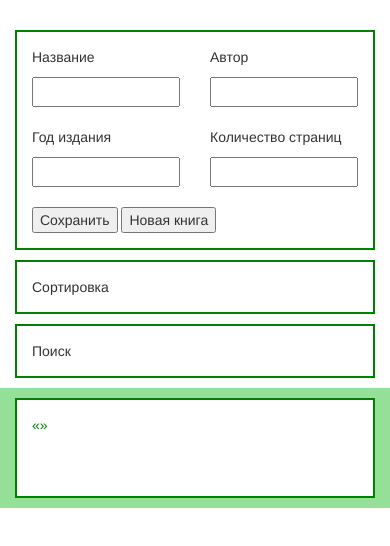
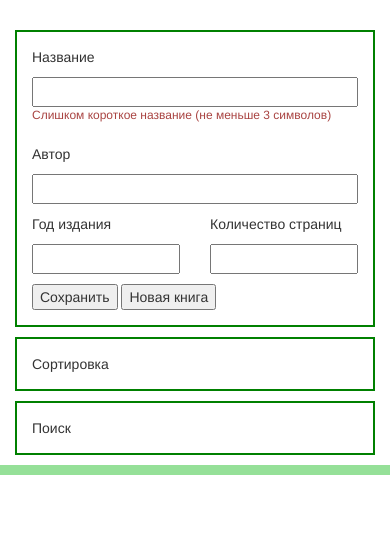
Before and after one commit to MaligynK/jquery_library, a plain HTML site: page index.html in a window 390 px wide. Both pictures are taken after a click on the button "Сохранить". Drawn offline with Linux system fonts and the light colour scheme.

Commit message:
Комментарии и валидация

```diff
--- a/index.html
+++ b/index.html
@@ -21,29 +21,33 @@
 
                     <div class="row">
 
-                        <div class="col-xs-6 col-sm-12 col-md-12 col-lg-12">
-                            <div class="mkj-view-elem">
+                        <div class="col-xs-12 col-sm-12 col-md-12 col-lg-12">
+                            <div class="mkj-view-elem mkj-view-name">
                                 <p>Название</p>
                                 <input id="mkj_book_name" type="text">
+                                <p class="text-danger">Слишком короткое название (не меньше 3 символов)</p>
+                            </div>
+                        </div>
+                        <div class="col-xs-12 col-sm-12 col-md-12 col-lg-12">
+                            <div class="mkj-view-elem mkj-view-author">
+                                <p>Автор</p>
+                                <input id="mkj_book_author" type="text">
+                                <p class="text-danger">Слишком короткое имя автора (не меньше 4 символов)</p>
                             </div>
                         </div>
                         <div class="col-xs-6 col-sm-12 col-md-12 col-lg-12">
-                            <div class="mkj-view-elem">
-                                <p>Автор</p>
-                                <input id="mkj_book_author" type="text">
-                            </div>
-                        </div>
-                        <div class="col-xs-6 col-sm-12 col-md-12 col-lg-12">
-                            <div class="mkj-view-elem">
+                            <div class="mkj-view-elem mkj-view-date">
                                 <p>Год издания</p>
                                 <input id="mkj_book_date" type="number" step="1" min="0">
+                                <p class="text-danger">Введите корректную дату</p>
                             </div>
                         </div>
 
                         <div class="col-xs-6 col-sm-12 col-md-12 col-lg-12">
-                            <div class="mkj-view-elem">
+                            <div class="mkj-view-elem mkj-view-pages">
                                 <p>Количество страниц</p>
                                 <input id="mkj_book_pages" type="number" step="1" min="1">
+                                <p class="text-danger">Количество страниц не мошен быть отрицательным или дробным</p>
                             </div>
                         </div>
 
--- a/index_script.js
+++ b/index_script.js
@@ -1,23 +1,28 @@
 'use strict';
 
-let HTML_ID = 'mkj_book_elem_';
+// для генерации идентификаторов
 let current_index = 1;
+// книга выбранная для редактирования
 let current_book;
+// список объектов Book
 let books = [];
+// список данных для сохранения в localStorage
 let books_data = [];
 
 
+// Обеъкт книги с сылкой на DOM-элемент
 class Book {
 
     html_id(){
+        // id DOM-элемента
         return 'mkj_book_elem_' + this._id;
     }
-
     get id(){
+        // id объекта
         return this._id;
     }
-
     get json_data(){
+        // информация, которую сохраняем в localStorage
         return {
             id: this._id,
             name: this._name,
@@ -26,22 +31,27 @@ class Book {
             date: this._date
         }
     }
-
     edit(){
+        // редактирование книги
+        // делаем ее текущей
         current_book = this;
+        // вставляем данные в форму редактирования
         $('#mkj_book_name').val(this._name);
         $('#mkj_book_author').val(this._author);
         $('#mkj_book_pages').val(this._pages);
         $('#mkj_book_date').val(this._date);
     }
-
     remove(){
+        // удаление книги
         let html_block = this._html_elem.find('.mkj-block');
+        // отписываемся от всего (не уверен в необходимости)
         html_block.find('.mkj-edit').off('click');
         html_block.find('.mkj-remove').off('click');
         html_block.off('mouseleave');
         html_block.off('mouseenter');
+        // удаление DOM-элемента
         this._html_elem.remove();
+        // удаление из сохраняемой информации
         for(let i=0; i<books_data.length; i++){
             if(this._id == books_data[i].id){
                 books_data.splice(i, 1);
@@ -49,6 +59,7 @@ class Book {
                 break;
             }
         }
+        // удаление из списка книг
         for(let i=0; i<books.length; i++){
             if(this._id == books[i].id){
                 books.splice(i, 1);
@@ -56,14 +67,15 @@ class Book {
             }
         }
         if(this == current_book){
-            console.log('!!!!!!cur_del')
+            // книга была на редактировании, удаляем
             current_book = undefined;
+            //TODO: нужно ли очистить форму при этом?
         }
     }
 
     constructor(id, name, author, date, pages) {
         this._id = id;
-
+        // создание DOM-элемента
         this._html_elem = $(
             '<div class="col-xs-12 col-sm-6 col-md-6 col-lg-6 mkj-book-elem">' +
                 '<div class="mkj-block">' +
@@ -79,11 +91,8 @@ class Book {
                 '</div>' +
             '</div>'
         );
-
         this._html_elem.attr('id', this.html_id(id));
         $('#mkj_book_container').append(this._html_elem);
-
-
 
         let html_block = this._html_elem.find('.mkj-block');
         html_block.find('.mkj-edit').on('click', ()=>{
@@ -95,7 +104,7 @@ class Book {
             return false;
         });
         // при помощи html_block производим замыкание функции
-        // можно конечно заменить на $(event.target), но зачем
+        // можно, конечно, заменить на $(event.target), но не вижу смысла
         html_block.mouseenter(function(event){
             html_block.find('.mkj-edit').show();
             html_block.find('.mkj-remove').show();
@@ -105,14 +114,17 @@ class Book {
             html_block.find('.mkj-remove').hide();
         });
 
+        // присваиваем значения
         this.set_data(name, author, date, pages);
     }
 
     set_data(name, author, date, pages){
+        // присваиваем значения
         this._name = name;
         this._author = author;
         this._date = date;
         this._pages = pages;
+        // подставляем в DOM-элемент
         this._html_elem.find('.mkj-book-title').text('«' + name + '»');
         this._html_elem.find('.mkj-book-author').text(author);
         this._html_elem.find('.mkj-book-date').text(date);
@@ -120,15 +132,61 @@ class Book {
 
 }
 
+let check_book_eroors = function () {
+    // проверяем данные в редактируемой книге на ошибки
+    // возвращает true, если ошибки есть
+    let current_date = new Date();
+    let error = false;
+    let error_name = $('.mkj-view-name .text-danger');
+    let error_author = $('.mkj-view-author .text-danger');
+    let error_pages = $('.mkj-view-pages .text-danger');
+    let error_date = $('.mkj-view-date .text-danger');
+    if(name.length < 3){
+        // имя должно быть хотя бы 3 символа
+        error = true;
+        error_name.show();
+    }else{
+        error_name.hide();
+    }
+    if(author.length < 4){
+        // имя автора хотя бы 4 символа
+        error = true;
+        error_author.show();
+    }else{
+        error_author.hide();
+    }
+    if(!pages || pages < 0 || pages != Math.trunc(pages)){
+        // Количество страниц не мошен быть отрицательным или дробным
+        error = true;
+        error_pages.show();
+    }else{
+        error_pages.hide();
+    }
+    if(!date || date < 0 || date != Math.trunc(date) || date > current_date.getFullYear()){
+        // год издания не верен
+        error = true;
+        error_date.show();
+    }else{
+        error_date.hide();
+    }
+    return error;
+};
 
 let save_book = function(){
+    // сохраняем текущую редактируюмую книгу (создаем новую или редактируем старую)
+
     let name = $('#mkj_book_name').val();
     let author = $('#mkj_book_author').val();
     let pages = $('#mkj_book_pages').val();
     let date = $('#mkj_book_date').val();
-    //TODO: добавить валидацию
+
+    if(check_book_eroors()){
+        // ошибка, выходим без сохранения
+        return;
+    }
 
     if(current_book){
+        // книга есть, редактируем
         current_book.set_data(name, author, date, pages);
         for(let i=0; i<books_data.length; i++){
             if(books_data[i].id == current_book.id){
@@ -139,6 +197,7 @@ let save_book = function(){
         }
         return;
     }
+    // книги нет, создаем новую
     current_index++;
     let book = new Book(current_index, name, author, date, pages);
     books.push(book);
@@ -147,6 +206,7 @@ let save_book = function(){
 };
 
 let add_book = function() {
+    // создание новой книги, если есть выбранныая книга
     current_book = undefined;
     save_book();
 };
@@ -158,6 +218,7 @@ let save_books_data = function () {
 
 $(document).ready(function () {
     if(localStorage.saved_books){
+        // достаем книги из хранилища при запуске
         let book;
         books_data = JSON.parse(localStorage.saved_books);
         for(let i=0; i<books_data.length; i++){
--- a/index_styles.css
+++ b/index_styles.css
@@ -82,6 +82,11 @@
     padding-bottom: 10px;
 }
 
+.mkj-view-elem .text-danger{
+    font-size: 12px;
+    display: none;
+}
+
 @media(max-width: 767px){
 
     .mkj-book-elem .mkj-block{
@@ -100,4 +105,9 @@
         padding-top: 10px;
     }
 
+    .mkj-view-elem{
+        padding-bottom: 10px;
+    }
+
+
 }
```
